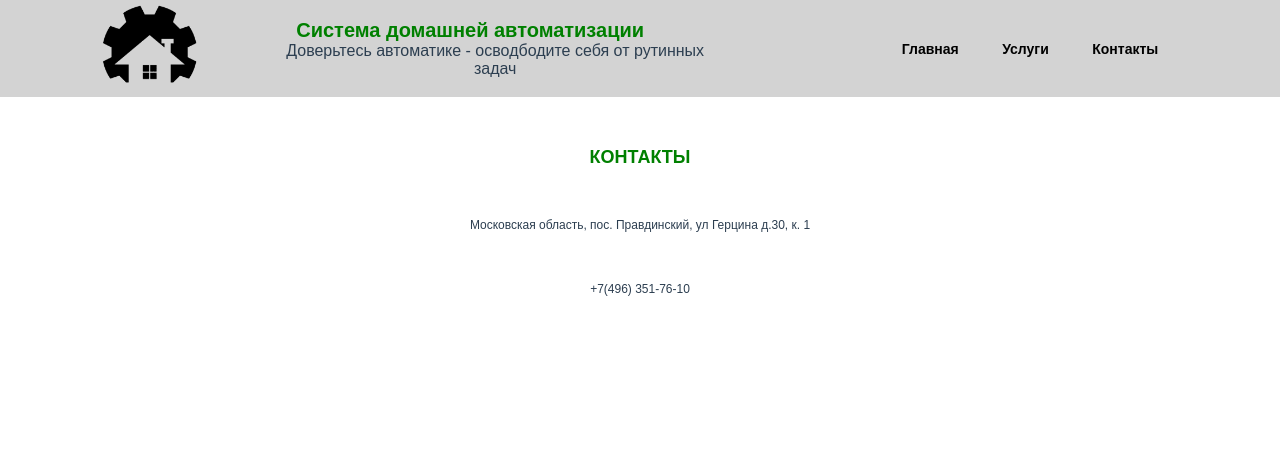
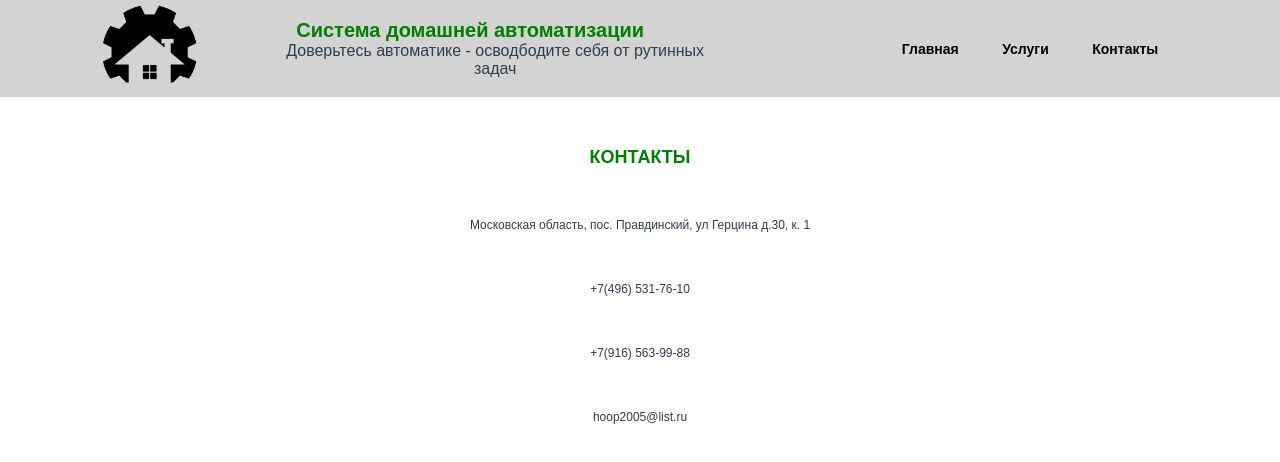
Before and after one commit to GeoParf/smart_home, a Vue app: page /contacts in a window 1280 px wide. Shown: the top 462 px of the page. Built offline with nearby package versions, Linux system fonts and the light colour scheme.

Commit message:
telefon fixed

```diff
--- a/src/styles/elements.css
+++ b/src/styles/elements.css
@@ -61,7 +61,6 @@
   background-color: green;
   height: 70px;
   width: 100%;
-  /* margin-bottom: 80px; */
 }
 
 .curtains{
--- a/src/views/contacts/Contacts.vue
+++ b/src/views/contacts/Contacts.vue
@@ -2,7 +2,10 @@
   <div class="contacts" id="contacts">
     <h2 class="contscts-title">Контакты</h2>
     <p>Московская область, пос. Правдинский, ул Герцина д.30, к. 1</p>
-    <p>+7(496) 351-76-10</p>
+    <p>+7(496) 531-76-10</p>
+    <p>+7(916) 563-99-88</p>
+    <p>hoop2005@list.ru</p>
+
     <!-- <p>Карта</p> -->
   </div>
 </template>
```
